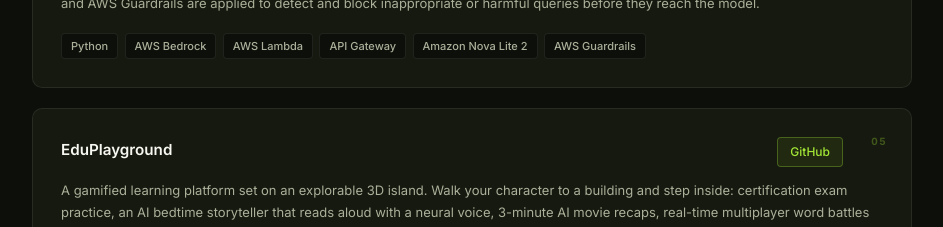
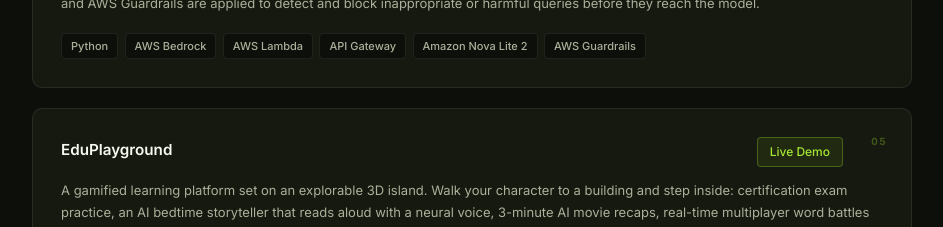
Before and after one commit to Htet-Myark/htet-portfolio-v2, a React (Vite) app: page / in a window 1280 px wide. Shown: the part 3440-3667 px from the top of the page, without its empty margins (168-1111 px from the left). Built offline with nearby package versions, Linux system fonts and the light colour scheme.

Commit message:
eduPlaygroud added

```diff
--- a/src/components/Projects.jsx
+++ b/src/components/Projects.jsx
@@ -32,8 +32,8 @@
   },
   {
     title: 'EduPlayground',
-    org: 'GitHub',
-    link: 'https://github.com/Htet-Myark/eduplayground',
+    org: 'Live Demo',
+    link: 'https://eduplayground-client-nuia.vercel.app/',
     desc: 'A gamified learning platform set on an explorable 3D island. Walk your character to a building and step inside: certification exam practice, an AI bedtime storyteller that reads aloud with a neural voice, 3-minute AI movie recaps, real-time multiplayer word battles across devices, a song-guessing game, sleep sounds, and a full kids section — no account required, works instantly in the browser.',
     tags: ['React', 'Vite', 'Three.js', 'Node.js', 'Express', 'websockets',]
   }
```
